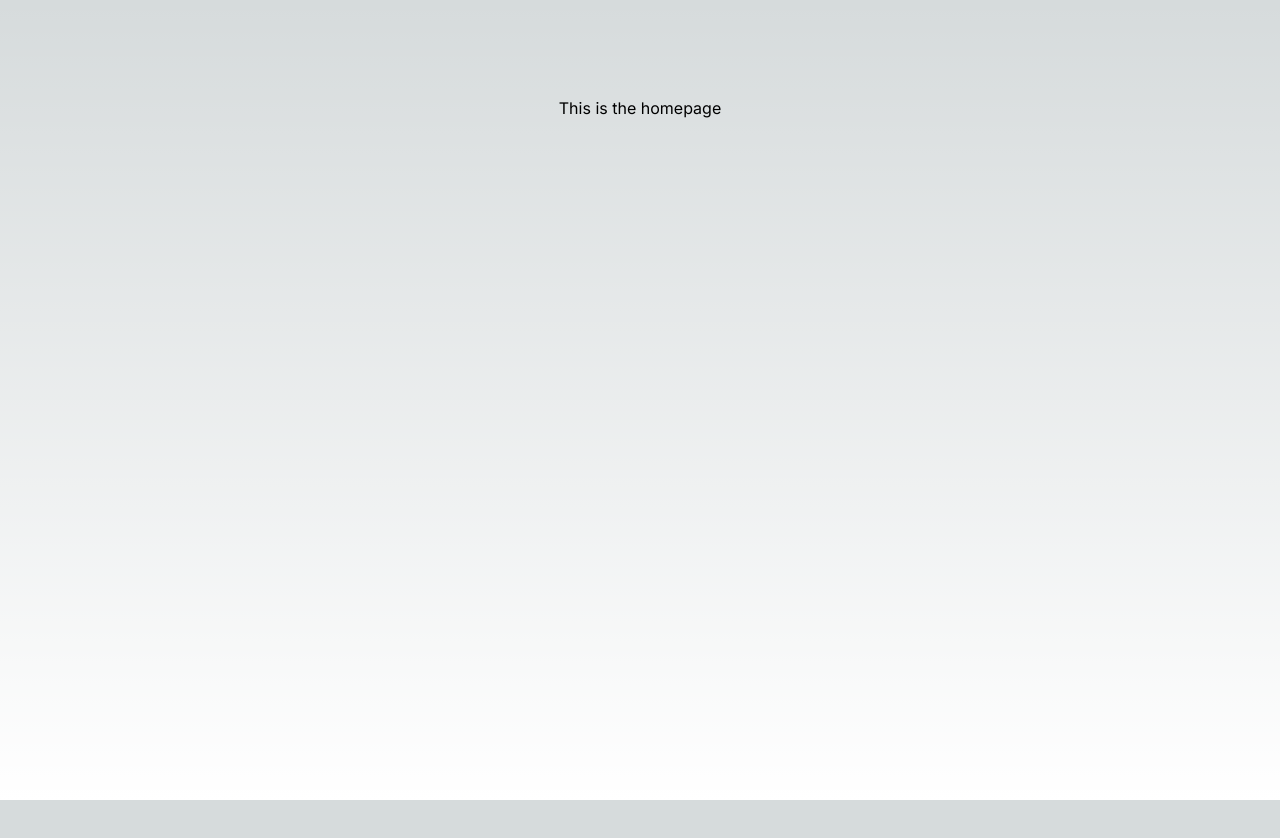
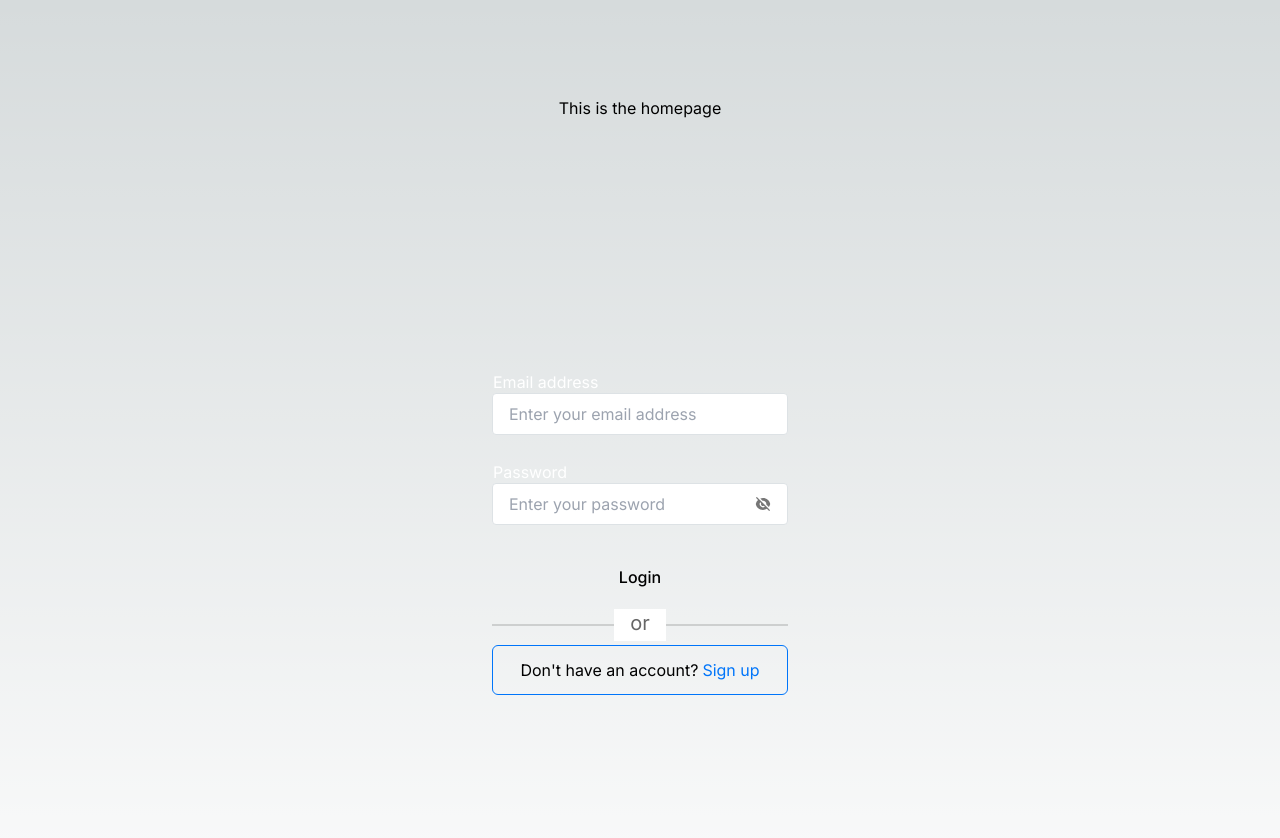
Before and after one commit to Tech-Sisters/hackathon23-team1, a Next.js app: page / in a window 1280 px wide. Shown: the top 838 px of the page. Before the commit the page ends 800 px from the top, so only its background shows below. Built offline with nearby package versions, Linux system fonts and the light colour scheme.

Commit message:
feat: login-form

```diff
--- /dev/null
+++ b/components/input.js
@@ -0,0 +1,79 @@
+import clsx from "clsx";
+import {useState} from "react";
+import SearchIcon from "../public/vectors/SearchIcon";
+import ViewPasswordIcon from "../public/vectors/EyeIcon";
+import HidePasswordIcon from "../public/vectors/ViewEyeIcon";
+
+
+const Input = ({
+  mxWt,
+  label,
+  type = "text",
+  name,
+  placeholder,
+  search,
+  prefix,
+  suffix,
+  onChange,
+  value,
+  detail,
+}) => {
+  const [isFocused, setIsFocused] = useState(false);
+  const [showPassword, setShowPassword] = useState(true);
+
+  const handleShowPassword = () => {
+    setShowPassword((prev) => !prev);
+  };
+
+  const handleHidePassword = () => {
+    setShowPassword((prev) => !prev);
+  };
+  const handleFocus = () => {
+    setIsFocused(true);
+  };
+
+  const handleBlur = () => {
+    setIsFocused(false);
+  };
+
+  return (
+    <div
+      className={clsx(
+        mxWt || "max-w-full",
+        "w-full border rounded-[0.25rem] px-4 flex items-center gap-x-3 bg-white relative py-2",
+        isFocused ? "border-[#336CFB]" : "border-[#dde2e5]"
+      )}
+    >
+      {prefix ? prefix : search ? <SearchIcon /> : null}
+      {label ? <label htmlFor={name} className="absolute -top-6 left-0 text-white text-base">{label}</label> : null}
+      <input className="w-full border-none outline-none "
+        type={type === "password" && showPassword ? "password" : "text"}
+        name={name}
+        onFocus={handleFocus}
+        onBlur={handleBlur}
+        placeholder={placeholder || "Search"}
+        id={name}
+        onChange={onChange}
+        value={value}
+      />
+      {suffix ? (
+        suffix
+      ) : type === "password" ? (
+        <div>
+          {showPassword ? (
+            <span onClick={handleShowPassword}>
+              <ViewPasswordIcon />
+            </span>
+          ) : (
+            <span onClick={handleHidePassword}>
+              <HidePasswordIcon />
+            </span>
+          )}
+        </div>
+      ) : null}
+      {detail ? <span className="absolute -bottom-7 left-0 text-white text-sm">{detail}</span> : null}
+    </div>
+  );
+};
+
+export default Input;
--- /dev/null
+++ b/components/login-form.js
@@ -0,0 +1,65 @@
+"use client";
+import {useState} from "react";
+import  Link  from "next/link";
+import Input from "./input";
+
+
+
+const LoginForm = () => {
+  const [loginPayload, setLoginPayload] = useState({
+    email: "",
+    password: "",
+  });
+  const handleInputField = (e) => {
+    const { name, value } = e.target;
+    setLoginPayload((prevData) => ({
+      ...prevData,
+      [name]: value,
+    }));
+  }
+  return (
+    <div className="flex flex-col justify-center items-center h-screen overflow-auto max-w-[85%] mx-auto scrollbar-hide">
+      <form className="w-full mt-12">
+        <div className="w-full flex flex-col gap-y-2">
+
+          <div className="flex flex-col gap-y-12 mb-6">
+            <Input
+              label="Email address"
+              placeholder="Enter your email address"
+              name="email"
+              onChange={handleInputField}
+              value={loginPayload.email}
+            />
+
+            <Input
+              type="password"
+              label="Password"
+              placeholder="Enter your password"
+              name="password"
+              onChange={handleInputField}
+              value={loginPayload.password}
+            />
+          </div>
+
+          <button className="w-full h-10 bg-blue rounded-[0.3126rem] font-medium flex items-center justify-center gap-x-[0.3125rem] capaitalize"
+          >Login</button>
+
+          <Link href="#">
+            <div className="flex justify-center items-center relative my-1">
+              <span className=" h-8 grid place-content-center bg-white text-xl px-4 pb-1 z-10 text-[#666666]">
+                or
+              </span>
+              <span className="absolute h-[0.1rem] w-full bg-[#6666663f] "></span>
+            </div>
+            <div className="border border-[#0075FA] flex justify-center items-center p-3 rounded-md gap-x-1 cursor-pointer">
+              <span>Don't have an account?</span>
+              <span className="text-[#0075FA]">Sign up</span>
+            </div>
+          </Link>
+        </div>
+      </form>
+    </div>
+  )
+}
+
+export default LoginForm
--- a/package.json
+++ b/package.json
@@ -9,6 +9,7 @@
     "lint": "next lint"
   },
   "dependencies": {
+    "clsx": "^2.0.0",
     "next": "14.0.2",
     "react": "^18",
     "react-dom": "^18"
--- a/pages/api/login-form.js
+++ /dev/null
@@ -1,11 +0,0 @@
-import { Inter } from "next/font/google";
-
-const inter = Inter({ subsets: ["latin"] });
-
-export default function LoginForm() {
-  return (
-    <form>
-      <div> </div>
-    </form>
-  );
-}
--- a/pages/index.js
+++ b/pages/index.js
@@ -1,5 +1,6 @@
-import Image from "next/image";
+
 import { Inter } from "next/font/google";
+import LoginForm from "../components/login-form";
 
 const inter = Inter({ subsets: ["latin"] });
 
@@ -9,6 +10,7 @@ export default function Home() {
       className={`flex min-h-screen flex-col items-center justify-between p-24 ${inter.className}`}
     >
       <div> This is the homepage </div>
+      <LoginForm/>
     </main>
   );
 }
--- /dev/null
+++ b/public/vectors/EyeIcon.jsx
@@ -0,0 +1,20 @@
+import * as React from "react";
+import { SVGProps } from "react";
+
+const EyeIcon = (props) => (
+  <svg
+    xmlns="http://www.w3.org/2000/svg"
+    viewBox="0 0 24 24"
+    width={16}
+    height={16}
+    {...props}
+  >
+    <path fill="none" d="M0 0h24v24H0z" />
+    <path
+      d="M4.52 5.934 1.393 2.808l1.415-1.415 19.799 19.8-1.415 1.414-3.31-3.31A10.949 10.949 0 0 1 12 21c-5.392 0-9.878-3.88-10.819-9a10.982 10.982 0 0 1 3.34-6.066zm10.237 10.238-1.464-1.464a3 3 0 0 1-4.001-4.001L7.828 9.243a5 5 0 0 0 6.929 6.929zM7.974 3.76C9.221 3.27 10.58 3 12 3c5.392 0 9.878 3.88 10.819 9a10.947 10.947 0 0 1-2.012 4.592l-3.86-3.86a5 5 0 0 0-5.68-5.68L7.974 3.761z"
+      fill={props.color || "#666666e5"}
+    />
+  </svg>
+);
+
+export default EyeIcon;
--- /dev/null
+++ b/public/vectors/SearchIcon.jsx
@@ -0,0 +1,18 @@
+import * as React from "react";
+
+const SearchIcon = (props) => (
+  <svg
+    width={14}
+    height={14}
+    fill="none"
+    xmlns="http://www.w3.org/2000/svg"
+    {...props}
+  >
+    <path
+      d="M11.203 9.852a.33.33 0 0 1-.038-.4 6.015 6.015 0 0 0 .977-3.29A6.078 6.078 0 0 0 6.072.092 6.078 6.078 0 0 0 0 6.163a6.077 6.077 0 0 0 6.072 6.07c1.303 0 2.51-.418 3.501-1.121a.315.315 0 0 1 .394.028l2.17 2.17a5 5 0 0 1 .276.26l.257.256c.102.101.267.101.368 0l.885-.884a.262.262 0 0 0 .001-.37l-2.721-2.72ZM9.744 8.99a4.616 4.616 0 0 1-3.672 1.814 4.649 4.649 0 0 1-4.644-4.642 4.65 4.65 0 0 1 4.644-4.644 4.649 4.649 0 0 1 4.642 4.644 4.618 4.618 0 0 1-.97 2.828Z"
+      fill={props.color || "#CACCCF"}
+    />
+  </svg>
+);
+
+export default SearchIcon;
--- /dev/null
+++ b/public/vectors/ViewEyeIcon.jsx
@@ -0,0 +1,19 @@
+import * as React from "react";
+
+const ViewEyeIcon = (props) => (
+  <svg
+    xmlns="http://www.w3.org/2000/svg"
+    viewBox="0 0 24 24"
+    width={16}
+    height={16}
+    {...props}
+  >
+    <path fill="none" d="M0 0h24v24H0z" />
+    <path
+      d="M1.181 12C2.121 6.88 6.608 3 12 3c5.392 0 9.878 3.88 10.819 9-.94 5.12-5.427 9-10.819 9-5.392 0-9.878-3.88-10.819-9zM12 17a5 5 0 1 0 0-10 5 5 0 0 0 0 10zm0-2a3 3 0 1 1 0-6 3 3 0 0 1 0 6z"
+      fill={props.color || "#666666e6"}
+    />
+  </svg>
+);
+
+export default ViewEyeIcon;
```
Also changed, not shown: components/footer.js (added), components/header.js (added), components/nav.js (added), 1 other file (tests, documents, lock files or other folders).
